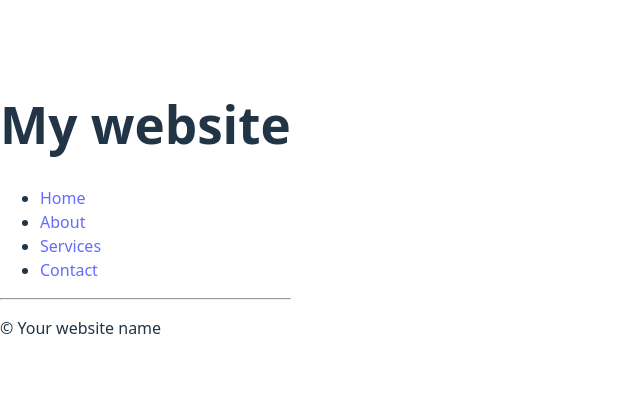
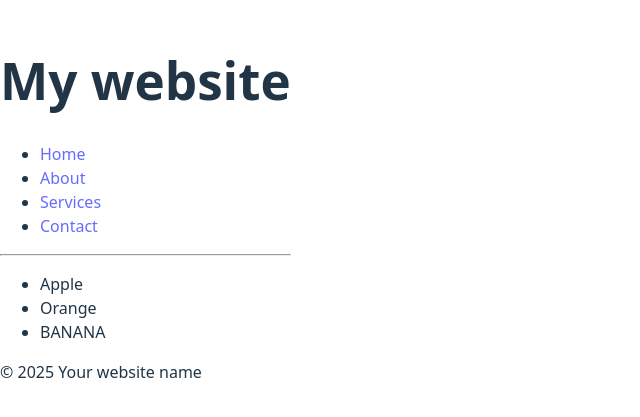
Before and after one commit to Josiane05/my-react-app2, a React (Vite) app: page / in a window 1280 px wide. Shown: the part 191-608 px from the top of the page, without its empty margins (0-640 px from the left). Built offline with nearby package versions, Linux system fonts and the light colour scheme.

Commit message:
new file creation food.jsx and importing it

```diff
--- a/src/App.jsx
+++ b/src/App.jsx
@@ -1,11 +1,13 @@
 import Header from './Header.jsx'
 import Footer from './Footer.jsx'
+import Food from './Food.jsx'
 
 function App() {
 
     return(
         <>
           <Header/>
+          <Food/>
           <Footer/>
         </>
     );
--- /dev/null
+++ b/src/Food.jsx
@@ -0,0 +1,17 @@
+
+function Food(){
+
+    const food1 = "Orange"
+    const food2 = "Banana"
+
+    return(
+        <ul>
+            <li>Apple</li>
+            <li>{food1}</li>
+            <li>{food2.toUpperCase()}</li>
+        </ul>
+    );
+}
+
+
+export default Food
--- a/src/Footer.jsx
+++ b/src/Footer.jsx
@@ -1,7 +1,7 @@
 function Footer(){
     return(
         <footer>
-            <p>&copy; Your website name</p>
+            <p>&copy; {new Date().getFullYear()} Your website name</p>
         </footer>
     );
 }
```
